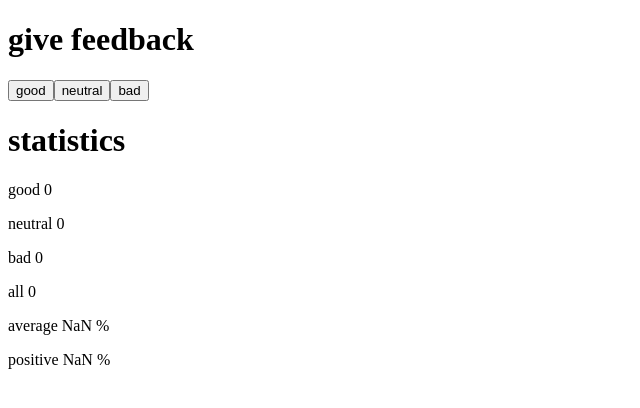
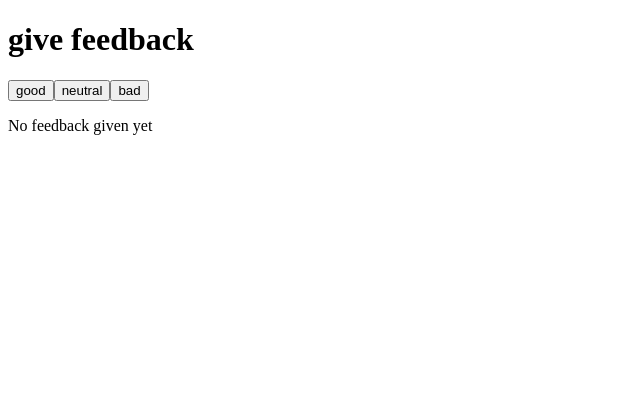
Before and after one commit to ViniciusPeixotoDanelluci/Submissions-FullstackOpen, a React (Vite) app in the folder part1/unicourse/: page / in a window 1280 px wide. Shown: the top 408 px of the page, without its empty margins (0-640 px from the left). Built offline with nearby package versions, Linux system fonts and the light colour scheme.

Commit message:
exercise 1.9
done

```diff
--- a/part1/unicourse/src/App.jsx
+++ b/part1/unicourse/src/App.jsx
@@ -135,6 +135,9 @@ const Average = ({props, all}) => {
 }
 
 const Statistics = ({ good, neutral, bad, all}) => {
+  if (all === 0) {
+    return <p>No feedback given yet</p>;
+  }
   return (
     <div>
       <h1>statistics</h1>
```
